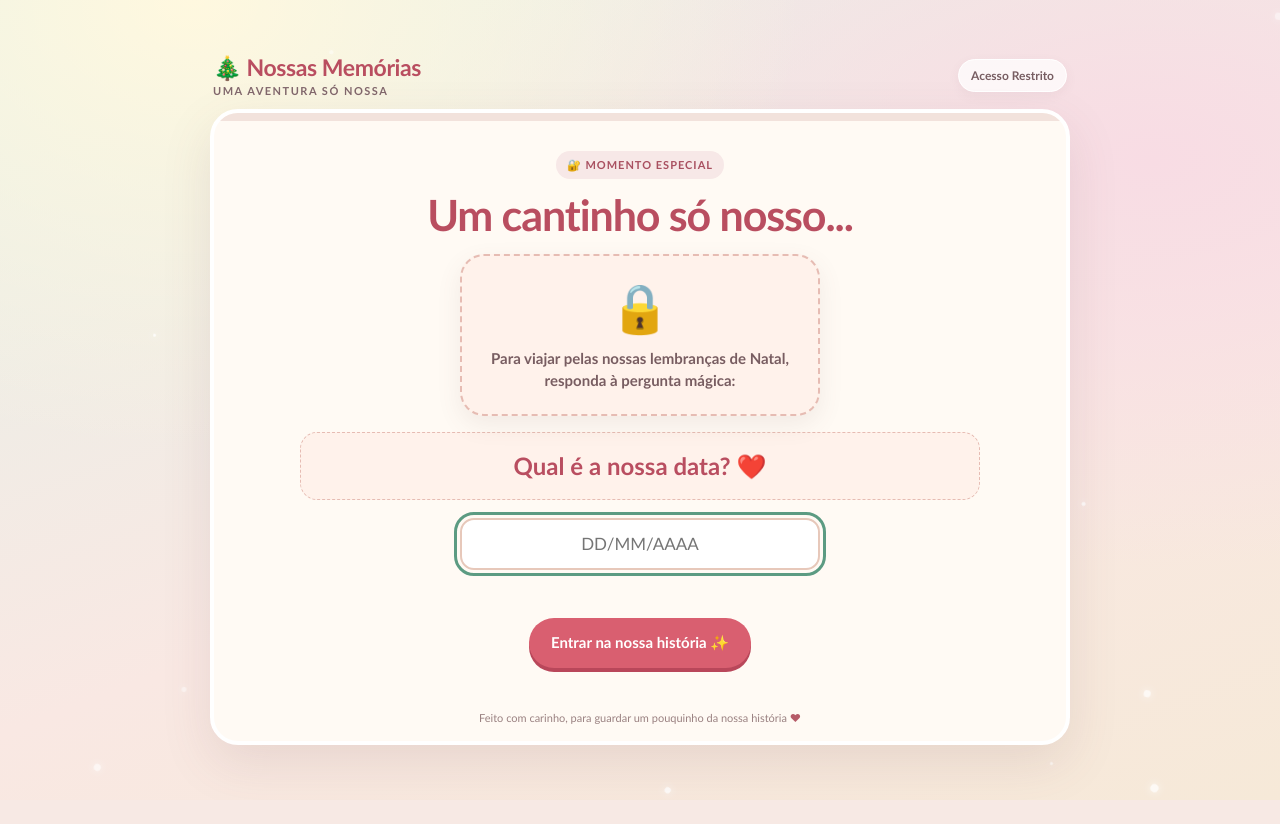
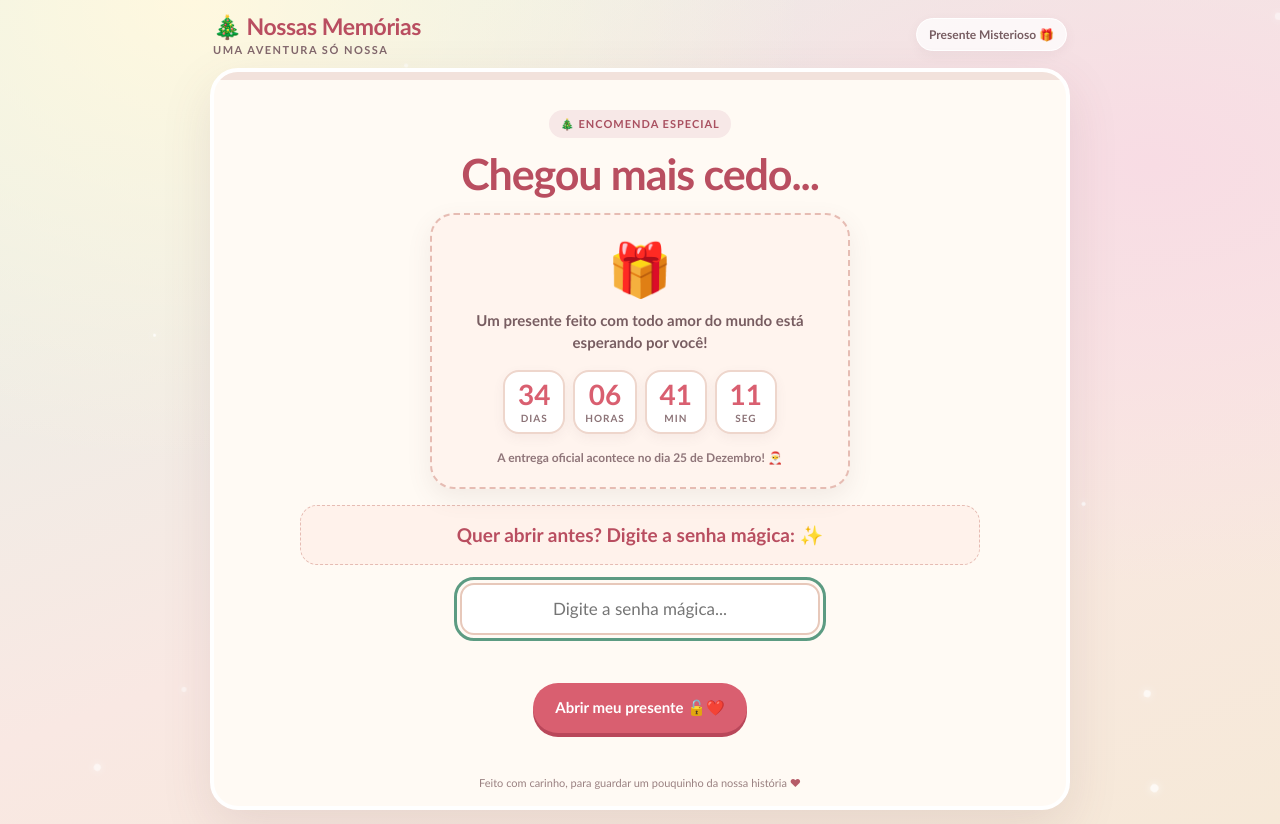
Before and after one commit to guilhermevianadiniz/nossas_memorias_de_natal_projeto, a plain HTML site: page index.html in a window 1280 px wide. Before the commit the page ends 800 px from the top, so only its background shows below. Drawn offline with Linux system fonts and the light colour scheme.

Commit message:
feat: adiciona contador regressivo para o Natal com senha secreta currybox123

```diff
--- a/script.js
+++ b/script.js
@@ -1,7 +1,7 @@
 (() => {
   const PHOTO_JUMP = 'assets/foto_embutida_1.jpg';
-  // Hash SHA-256 da data de logon (13/07/2024 -> números '13072024')
-  const AUTH_DATE_HASH = '6c5000a6073cca78ad8bc0afba7723b691a7dd176d16d0c42fad0aa492867c60';
+  // Hash SHA-256 da senha especial de Natal: currybox123
+  const XMAS_PASS_HASH = '6b248677bc5360e616077ef96b44a8028f744eb45e6a8d8a3105eb1117187354';
 
   const content = document.getElementById('content');
   const progress = document.getElementById('progress');
@@ -11,6 +11,7 @@
   let step = 0;
   let collected = [false,false,false];
   let extraPhotos = {penedo:'assets/penedo.jpeg',park:'assets/park.jpeg'};
+  let countdownTimer = null;
 
   async function sha256(t){
     const d=new TextEncoder().encode(t);
@@ -38,57 +39,97 @@
 
   function setProgress(label, value){counter.textContent=label;progress.style.width=value+'%';}
 
-  function renderLogin(){
-    setProgress('Acesso Restrito', 0);
+  function renderCountdown(){
+    setProgress('Presente Misterioso 🎁', 0);
+
+    // Alvo: 25 de Dezembro às 00:00:00
+    const now = new Date();
+    const targetYear = (now.getMonth() === 11 && now.getDate() >= 25) ? now.getFullYear() + 1 : now.getFullYear();
+    const targetDate = new Date(targetYear, 11, 25, 0, 0, 0);
+
     content.innerHTML = `
       <div style="text-align:center">
-        <span class="eyebrow">🔐 momento especial</span>
-        <h1>Um cantinho só nosso...</h1>
-        <div class="scene" style="max-width:360px;margin:16px auto;padding:22px 18px;background:#fff2eb;border:2px dashed #e6bcb3;border-radius:24px;">
-          <span style="font-size:48px;display:block;margin-bottom:10px">🔒</span>
-          <p style="margin:0;font-size:15px;color:#785d61;font-weight:700;line-height:1.5">
-            Para viajar pelas nossas lembranças de Natal, responda à pergunta mágica:
+        <span class="eyebrow">🎄 Encomenda Especial</span>
+        <h1>Chegou mais cedo...</h1>
+        <div class="scene" style="max-width:420px;margin:16px auto;padding:22px 16px;background:#fff4ee;border:2px dashed #e6bcb3;border-radius:24px;">
+          <span style="font-size:52px;display:block;margin-bottom:8px">🎁</span>
+          <p style="margin:0 0 12px;font-size:15px;color:#785d61;font-weight:700;line-height:1.5">
+            Um presente feito com todo amor do mundo está esperando por você!
+          </p>
+          <div class="countdown-grid">
+            <div class="countdown-box">
+              <div class="countdown-num" id="cdDays">00</div>
+              <div class="countdown-label">Dias</div>
+            </div>
+            <div class="countdown-box">
+              <div class="countdown-num" id="cdHours">00</div>
+              <div class="countdown-label">Horas</div>
+            </div>
+            <div class="countdown-box">
+              <div class="countdown-num" id="cdMins">00</div>
+              <div class="countdown-label">Min</div>
+            </div>
+            <div class="countdown-box">
+              <div class="countdown-num" id="cdSecs">00</div>
+              <div class="countdown-label">Seg</div>
+            </div>
+          </div>
+          <p style="margin:12px 0 0;font-size:12px;color:#8f7579;font-weight:700">
+            A entrega oficial acontece no dia 25 de Dezembro! 🎅
           </p>
         </div>
-        <div class="quote" style="font-style:normal;font-size:clamp(19px,4.5vw,24px);font-weight:1000;color:#b94e60;margin:16px auto">
-          Qual é a nossa data? ❤️
+        <div class="quote" style="font-style:normal;font-size:clamp(16px,4vw,19px);font-weight:800;color:#b94e60;margin:14px auto">
+          Quer abrir antes? Digite a senha mágica: ✨
         </div>
         <div class="password-wrap">
-          <input id="loginDate" type="text" inputmode="numeric" autocomplete="off" placeholder="DD/MM/AAAA" maxlength="10" aria-label="Nossa data">
-          <p class="feedback" id="loginFeedback" aria-live="polite"></p>
+          <input id="passInput" type="text" autocomplete="off" autocapitalize="none" placeholder="Digite a senha mágica..." aria-label="Senha de Natal">
+          <p class="feedback" id="passFeedback" aria-live="polite"></p>
         </div>
         <div class="actions">
-          <button class="btn" id="loginBtn">Entrar na nossa história ✨</button>
+          <button class="btn" id="openBtn">Abrir meu presente 🔓❤️</button>
         </div>
       </div>
     `;
 
-    const input = document.getElementById('loginDate');
-    input.addEventListener('input', (e) => {
-      let v = e.target.value.replace(/\D/g, '').slice(0, 8);
-      if (v.length >= 5) {
-        v = v.replace(/(\d{2})(\d{2})(\d{0,4})/, '$1/$2/$3');
-      } else if (v.length >= 3) {
-        v = v.replace(/(\d{2})(\d{0,2})/, '$1/$2');
-      }
-      e.target.value = v;
-    });
+    const daysEl = document.getElementById('cdDays');
+    const hoursEl = document.getElementById('cdHours');
+    const minsEl = document.getElementById('cdMins');
+    const secsEl = document.getElementById('cdSecs');
 
-    const checkLogin = async () => {
-      const raw = input.value.replace(/\D/g, '');
-      const h = await sha256(raw);
-      if (h === AUTH_DATE_HASH) {
+    function updateTimer() {
+      const diff = Math.max(0, targetDate - new Date());
+      const d = Math.floor(diff / (1000 * 60 * 60 * 24));
+      const h = Math.floor((diff / (1000 * 60 * 60)) % 24);
+      const m = Math.floor((diff / (1000 * 60)) % 60);
+      const s = Math.floor((diff / 1000) % 60);
+      if (daysEl) daysEl.textContent = String(d).padStart(2, '0');
+      if (hoursEl) hoursEl.textContent = String(h).padStart(2, '0');
+      if (minsEl) minsEl.textContent = String(m).padStart(2, '0');
+      if (secsEl) secsEl.textContent = String(s).padStart(2, '0');
+    }
+    updateTimer();
+    if (countdownTimer) clearInterval(countdownTimer);
+    countdownTimer = setInterval(updateTimer, 1000);
+
+    const input = document.getElementById('passInput');
+    const checkPass = async () => {
+      const val = input.value.trim().toLowerCase();
+      const h = await sha256(val);
+      const diff = targetDate - new Date();
+      if (h === XMAS_PASS_HASH || diff <= 0) {
+        if (countdownTimer) clearInterval(countdownTimer);
+        sessionStorage.setItem('natal_auth', 'true');
         window.scrollTo({top:0,behavior:'smooth'});
         renderIntro();
       } else {
-        document.getElementById('loginFeedback').textContent = 'Hum, essa não é a nossa data... Tenta de novo! ❤️';
+        document.getElementById('passFeedback').textContent = 'Ainda não é essa senha... Pergunte para o seu amor no dia 25! ❤️';
         input.focus();
       }
     };
 
-    document.getElementById('loginBtn').addEventListener('click', checkLogin);
+    document.getElementById('openBtn').addEventListener('click', checkPass);
     input.addEventListener('keydown', (e) => {
-      if (e.key === 'Enter') checkLogin();
+      if (e.key === 'Enter') checkPass();
     });
     input.focus();
   }
@@ -147,5 +188,9 @@
     document.getElementById('again').addEventListener('click',()=>{window.scrollTo({top:0,behavior:'smooth'});step=0;renderIntro()});
   }
 
-  renderLogin();
+  if (sessionStorage.getItem('natal_auth') === 'true') {
+    renderIntro();
+  } else {
+    renderCountdown();
+  }
 })();
--- a/style.css
+++ b/style.css
@@ -47,6 +47,10 @@ h2{font-size:clamp(23px,5vw,32px);line-height:1.1;color:#b94e60;margin:12px 0}
 .password-wrap{max-width:360px;margin:18px auto}
 .password-wrap input{width:100%;min-height:52px;border:2px solid #e7c8ba;border-radius:14px;padding:12px 14px;text-align:center;font-size:17px;color:#604a50;background:#fff}
 .feedback{min-height:22px;margin:8px 0 0;text-align:center;font-size:13px;font-weight:900;color:#b94e60}
+.countdown-grid{display:flex;justify-content:center;gap:8px;margin:16px auto;max-width:380px}
+.countdown-box{background:#fff;border:2px solid #eed6cc;border-radius:16px;padding:8px 10px;min-width:62px;box-shadow:0 4px 12px #76505b10;text-align:center}
+.countdown-num{font-size:clamp(20px,5.2vw,28px);font-weight:1000;color:var(--rose);line-height:1}
+.countdown-label{font-size:10px;font-weight:800;color:#8c7377;text-transform:uppercase;letter-spacing:1px;margin-top:4px}
 .final-art{max-width:650px;margin:10px auto 18px}
 .footer{padding:13px 18px 16px;text-align:center;color:#9a8181;font-size:11px}
 .footer b{color:#b65b68}
```
